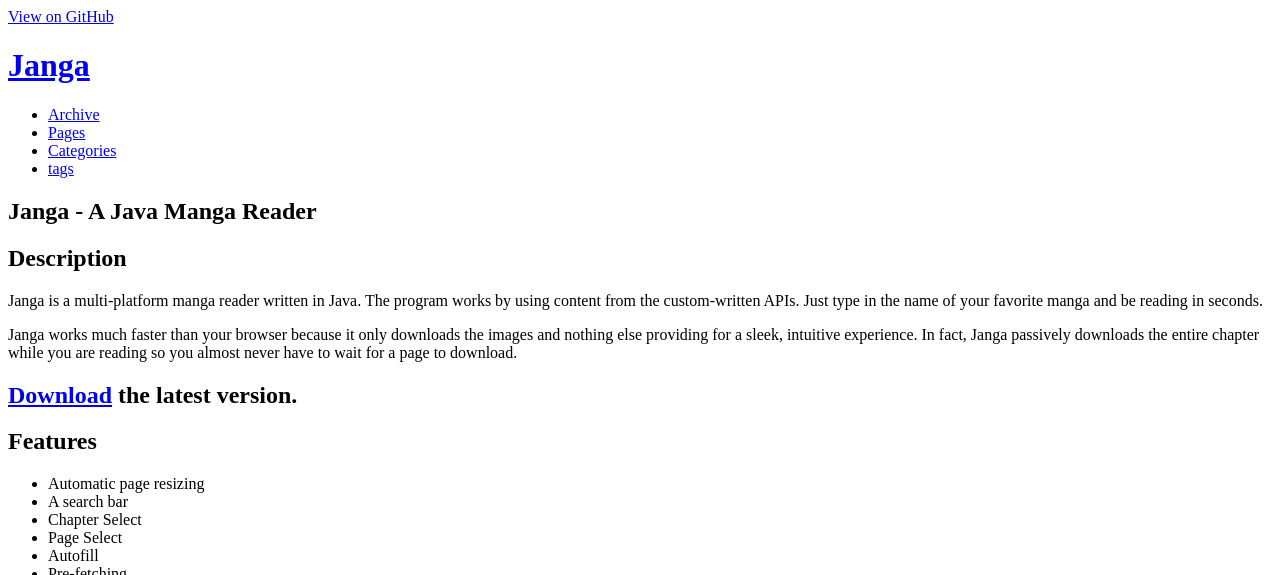
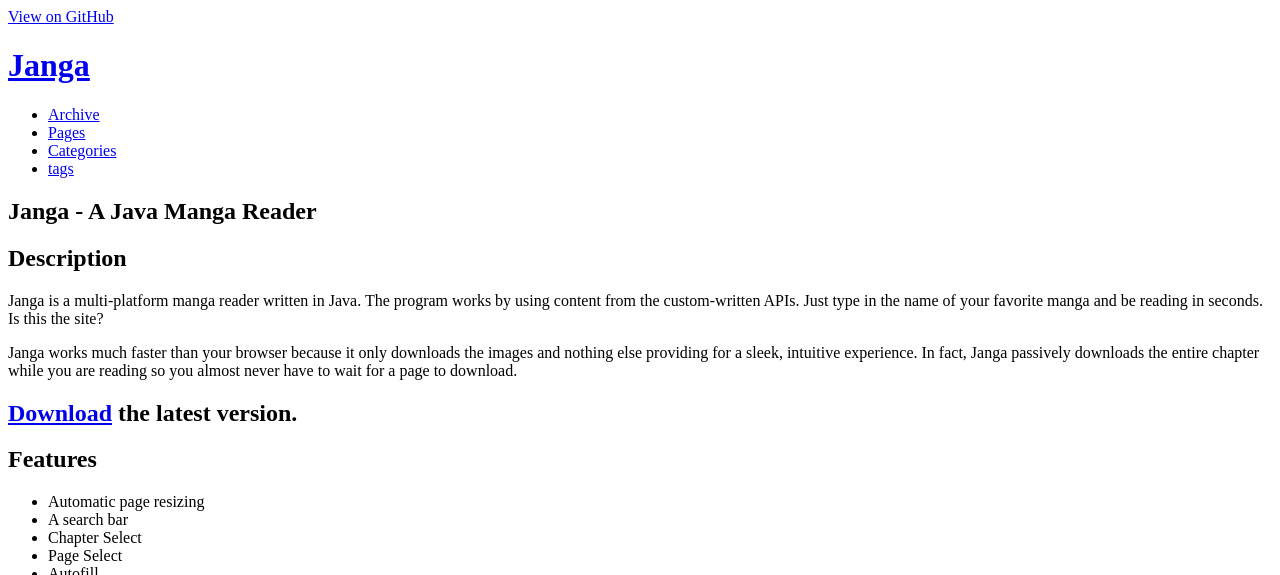
Before and after one commit to Skylion007/java-manga-reader, a Jekyll site: the page built from index.markdown, in a window 1280 px wide and 900 px high, cut to the strip 0-575 px from the top of the window. Built offline with Jekyll 4.4.1, drawn with Linux system fonts in a browser that asks for light colours; comment, search, counter and statistics services are not loaded.

Commit message:
Update index.markdown

```diff
--- a/index.markdown
+++ b/index.markdown
@@ -5,7 +5,7 @@
 #Janga - A Java Manga Reader
 
 ##Description
-Janga is a multi-platform manga reader written in Java. The program works by using content from the custom-written APIs.  Just type in the name of your favorite manga and be reading in seconds.
+Janga is a multi-platform manga reader written in Java. The program works by using content from the custom-written APIs.  Just type in the name of your favorite manga and be reading in seconds. Is this the site?
 
 Janga works much faster than your browser because it only downloads the images and nothing else providing for a sleek, intuitive experience. In fact, Janga passively downloads the entire chapter while you are reading so you almost never have to wait for a page to download.
 
```
